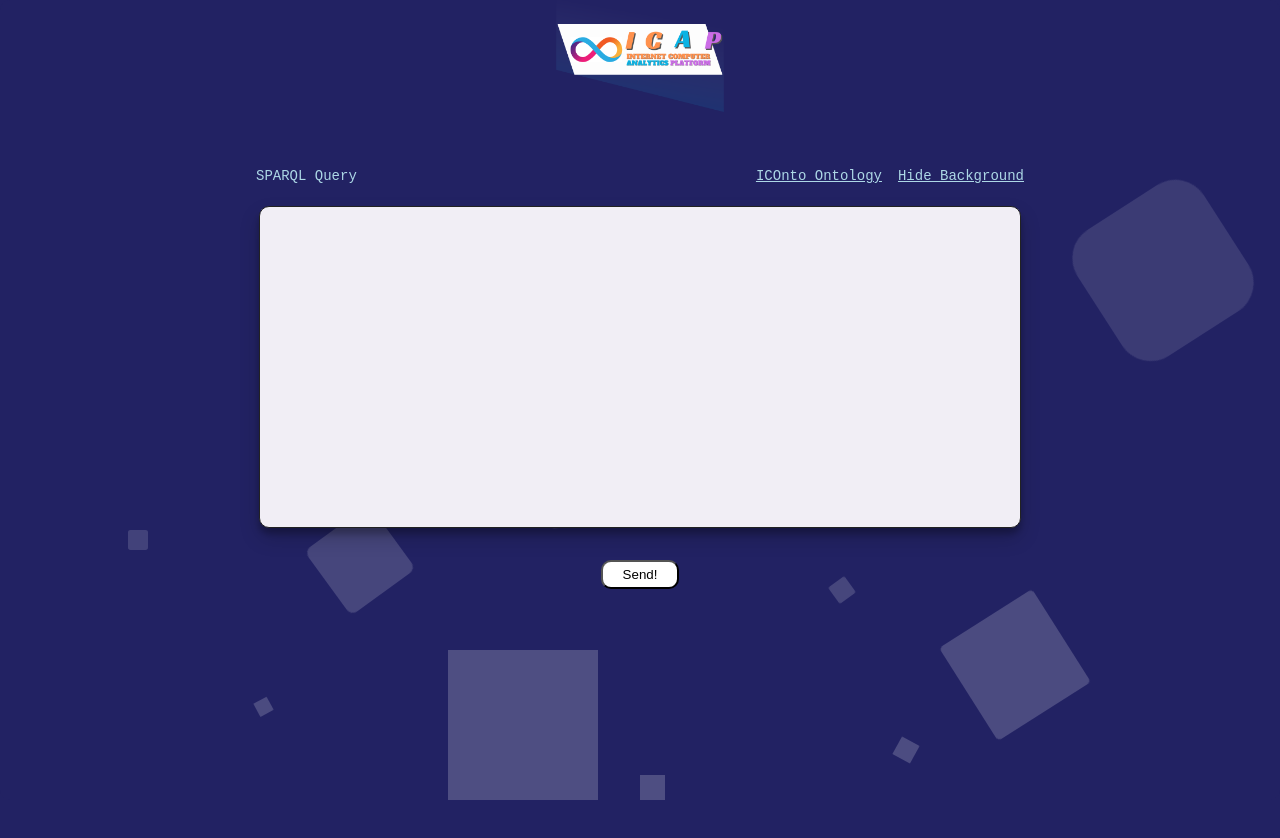
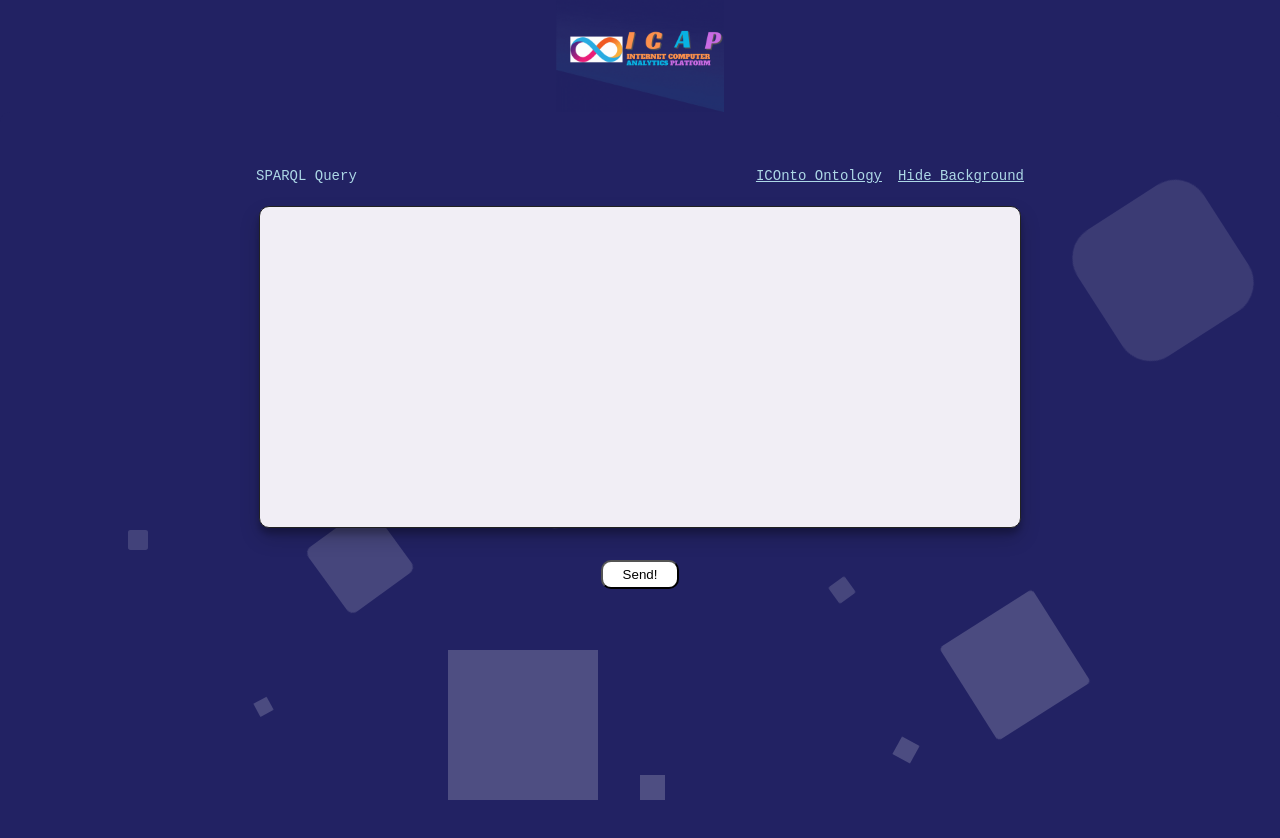
Before and after one commit to mobr-ai/icap, a website built with webpack: page src/icap_frontend/src/index.html in a window 1280 px wide. Before the commit the page ends 800 px from the top, so only its background shows below. Built offline with nearby package versions, Linux system fonts and the light colour scheme.

Commit message:
Small improvements in design

```diff
--- a/src/icap_frontend/assets/main.css
+++ b/src/icap_frontend/assets/main.css
@@ -10,15 +10,6 @@ body {
 
 main {
   background: #222263;
-}
-
-img {
-  max-height: 14vh;
-  display: block;
-  margin: auto;
-  z-index: 0;
-  position: relative;
-  visibility: hidden;
 }
 
 form {
@@ -224,6 +215,23 @@ th:nth-child(1) {
 
 #logo {
   animation: 0.5s ease 0s 1 slideInFromLeft;
+  content: url("icap.png");
+  max-height: 14vh;
+  height: 14vh;
+  margin: auto;
+  z-index: 0;
+  position: relative;
+  visibility: hidden;
+}
+
+#logo:hover {
+  content: url("icap.gif");
+  display: block;
+}
+
+.circles:hover + #logo {
+  content: url("icap.gif");
+  display: block;
 }
 
 /*Animated background*/
@@ -266,7 +274,8 @@ body {
   overflow-y: auto;
   overflow-x: hidden;
   height: 100vh;
-  z-index: 0;
+  z-index: 1;
+  caret-color: transparent;
 }
 
 .circles li {
--- a/src/icap_frontend/src/index.html
+++ b/src/icap_frontend/src/index.html
@@ -11,8 +11,20 @@
   </head>
   <body>
     <main>
+      <ul class="circles">
+        <li></li>
+        <li></li>
+        <li></li>
+        <li></li>
+        <li></li>
+        <li></li>
+        <li></li>
+        <li></li>
+        <li></li>
+        <li></li>
+      </ul>
+      <img id="logo" src="icap.png" alt="ICAP logo" />
       <div class="area scrollbar">
-        <img id="logo" src="icap.png" alt="ICAP logo" />
         <br />
         <br />
           <div id="editor-container">
@@ -33,20 +45,6 @@
               <table id="result-table"></table>
             </section>
           </div>
-        <ul class="circles">
-          <li></li>
-          <li></li>
-          <li></li>
-          <li></li>
-          <li></li>
-          <li></li>
-          <li></li>
-          <li></li>
-          <li></li>
-          <li></li>
-        </ul>
-
-
         </div>
       </div>
     </main>
--- a/src/icap_frontend/src/index.js
+++ b/src/icap_frontend/src/index.js
@@ -141,36 +141,36 @@ function displayResults(result){
 var animate = true;
 function toggleAnimation(){
   if(!animate){
-    document.querySelector("body > main > div > ul").style.display = "";
+    document.querySelector("ul").style.display = "";
     document.querySelector("#toggle-animation").innerHTML = "Hide Background";
     animate = true;
   }
   else {
-    document.querySelector("body > main > div > ul").style.display = "none";
+    document.querySelector("ul").style.display = "none";
     document.querySelector("#toggle-animation").innerHTML = "Show Background";
     animate = false;
   }
 }
 
 // add event handlers
-var img = document.getElementById("logo");
-if(img.complete){
-  document.getElementById("logo").style.display = "block";
-  document.getElementById("logo").style.visibility = "visible";
-} else {
-  img.onload = () => {
+window.onload = () => {
+  const img = document.getElementById("logo");
+  if(img.complete){
     document.getElementById("logo").style.display = "block";
     document.getElementById("logo").style.visibility = "visible";
+  } else {
+    img.onload = () => {
+      document.getElementById("logo").style.display = "block";
+      document.getElementById("logo").style.visibility = "visible";
+    }
   }
 }
-
-
-document.getElementById("logo").addEventListener("mouseover", function(evt){
-  this.src='icap.gif';
-});
-document.getElementById("logo").addEventListener("mouseout", function(evt){
-  this.src='icap.png';
-});
+// img.addEventListener("mouseover", function(evt){
+//   this.src='icap.gif';
+// });
+// img.addEventListener("mouseout", function(evt){
+//   this.src='icap.png';
+// });
 
 document.getElementById("query").addEventListener("keydown", function (evt) {
   if (evt.key == "Enter" && !evt.shiftKey) {
```
Lines whose indentation alone changed are shown as unchanged.
